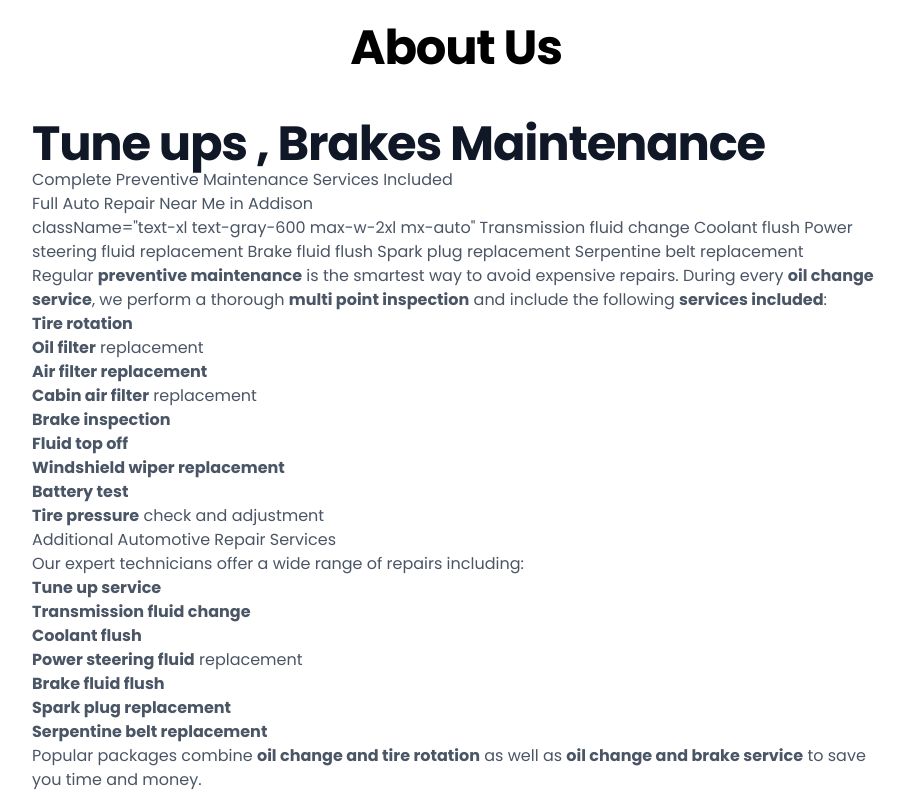
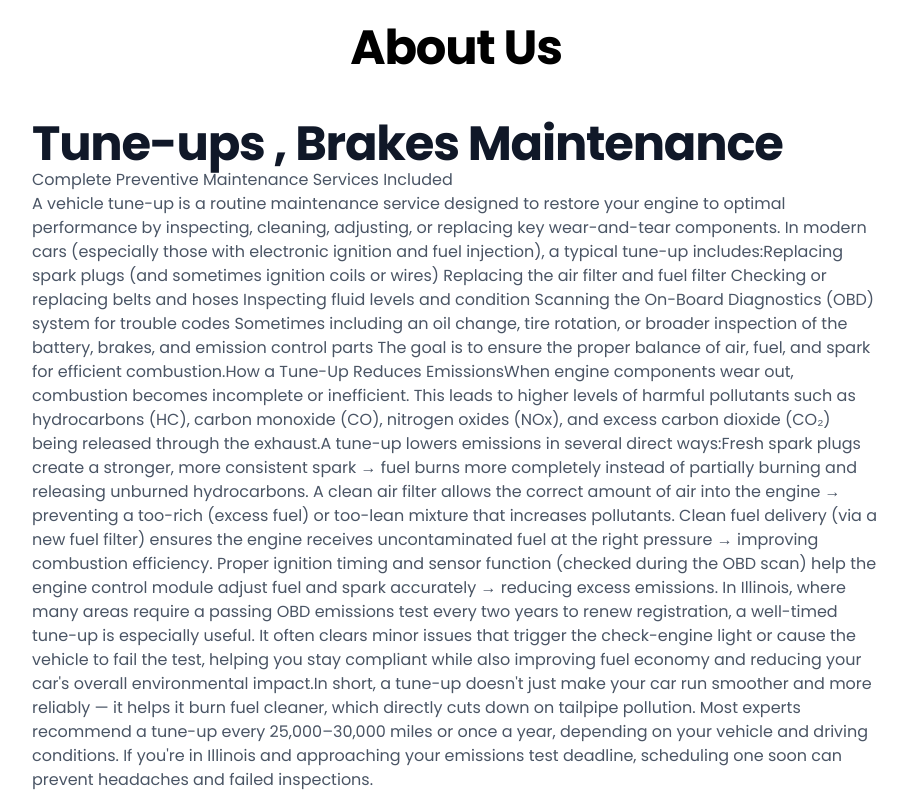
Before and after one commit to oscpaul/a-b, a Next.js app: page /maintenance in a window 1280 px wide. Shown: the part 2580-3374 px from the top of the page, without its empty margins (184-1091 px from the left). Built offline with nearby package versions, Linux system fonts and the light colour scheme.

Commit message:
Update page.tsx

```diff
--- a/app/maintenance/page.tsx
+++ b/app/maintenance/page.tsx
@@ -44,7 +44,7 @@ export const metadata: Metadata = {
         },
         {
           "@type": "Service",
-          "name": "Routine Preventive Maintenance",
+          "name": "Tune up",
           "serviceType": "Preventive Maintenance",
           "provider": { "@id": "https://www.yourdomain.com/#business" },
           "description": "Comprehensive routine maintenance including tire rotation, brake inspection, fluid top-off, air filter replacement, cabin filter replacement, battery test, and more. Perfect for keeping your vehicle reliable.",
@@ -232,39 +232,37 @@ Contact us today for your next quick oil change, full maintenance package, or an
 
 
 
-<h2 className="text-5xl font-bold tracking-tight text-gray-900">Tune ups , Brakes Maintenance</h2>
+<h2 className="text-5xl font-bold tracking-tight text-gray-900">Tune-ups , Brakes Maintenance</h2>
 <h3>Complete Preventive Maintenance Services Included</h3>
+        <p>
+        A vehicle tune-up is a routine maintenance service designed to restore your engine to optimal performance by inspecting, cleaning, adjusting, or replacing key wear-and-tear components. In modern cars (especially those with electronic ignition and fuel injection), a typical tune-up includes:Replacing spark plugs (and sometimes ignition coils or wires)
+Replacing the air filter and fuel filter
+Checking or replacing belts and hoses
+Inspecting fluid levels and condition
+Scanning the On-Board Diagnostics (OBD) system for trouble codes
+Sometimes including an oil change, tire rotation, or broader inspection of the battery, brakes, and emission control parts
+
+The goal is to ensure the proper balance of air, fuel, and spark for efficient combustion.How a Tune-Up Reduces EmissionsWhen engine components wear out, combustion becomes incomplete or inefficient. This leads to higher levels of harmful pollutants such as hydrocarbons (HC), carbon monoxide (CO), nitrogen oxides (NOx), and excess carbon dioxide (CO₂) being released through the exhaust.A tune-up lowers emissions in several direct ways:Fresh spark plugs create a stronger, more consistent spark → fuel burns more completely instead of partially burning and releasing unburned hydrocarbons.
+A clean air filter allows the correct amount of air into the engine → preventing a too-rich (excess fuel) or too-lean mixture that increases pollutants.
+Clean fuel delivery (via a new fuel filter) ensures the engine receives uncontaminated fuel at the right pressure → improving combustion efficiency.
+Proper ignition timing and sensor function (checked during the OBD scan) help the engine control module adjust fuel and spark accurately → reducing excess emissions.
+
+In Illinois, where many areas require a passing OBD emissions test every two years to renew registration, a well-timed tune-up is especially useful. It often clears minor issues that trigger the check-engine light or cause the vehicle to fail the test, helping you stay compliant while also improving fuel economy and reducing your car's overall environmental impact.In short, a tune-up doesn't just make your car run smoother and more reliably — it helps it burn fuel cleaner, which directly cuts down on tailpipe pollution. Most experts recommend a tune-up every 25,000–30,000 miles or once a year, depending on your vehicle and driving conditions. If you're in Illinois and approaching your emissions test deadline, scheduling one soon can prevent headaches and failed inspections.
+
+
+        </p>
 
 <h4>Full Auto Repair Near Me in Addison</h4>
-  <p> className="text-xl text-gray-600 max-w-2xl mx-auto"
 
-Transmission fluid change
-Coolant flush
-Power steering fluid replacement
-Brake fluid flush
-Spark plug replacement
-Serpentine belt replacement
-  </p>
 
-<p>Regular <strong>preventive maintenance</strong> is the smartest way to avoid expensive repairs. During every <strong>oil change service</strong>, we perform a thorough <strong>multi point inspection</strong> and include the following <strong>services included</strong>:</p>
+<p>Regular <strong>preventive maintenance</strong> is the smartest way to avoid expensive repairs. During every <strong>tune up</strong>, we perform a thorough <strong>multi point inspection</strong> and include the following <strong>services included</strong>:</p>
 
-<ul>
-    <li><strong>Tire rotation</strong></li>
-    <li><strong>Oil filter</strong> replacement</li>
-    <li><strong>Air filter replacement</strong></li>
-    <li><strong>Cabin air filter</strong> replacement</li>
-    <li><strong>Brake inspection</strong></li>
-    <li><strong>Fluid top off</strong></li>
-    <li><strong>Windshield wiper replacement</strong></li>
-    <li><strong>Battery test</strong></li>
-    <li><strong>Tire pressure</strong> check and adjustment</li>
-</ul>
+
 
 <h4>Additional Automotive Repair Services</h4>
 <p>Our expert technicians offer a wide range of repairs including:</p>
 
 <ul>
-    <li><strong>Tune up service</strong></li>
     <li><strong>Transmission fluid change</strong></li>
     <li><strong>Coolant flush</strong></li>
     <li><strong>Power steering fluid</strong> replacement</li>
```
